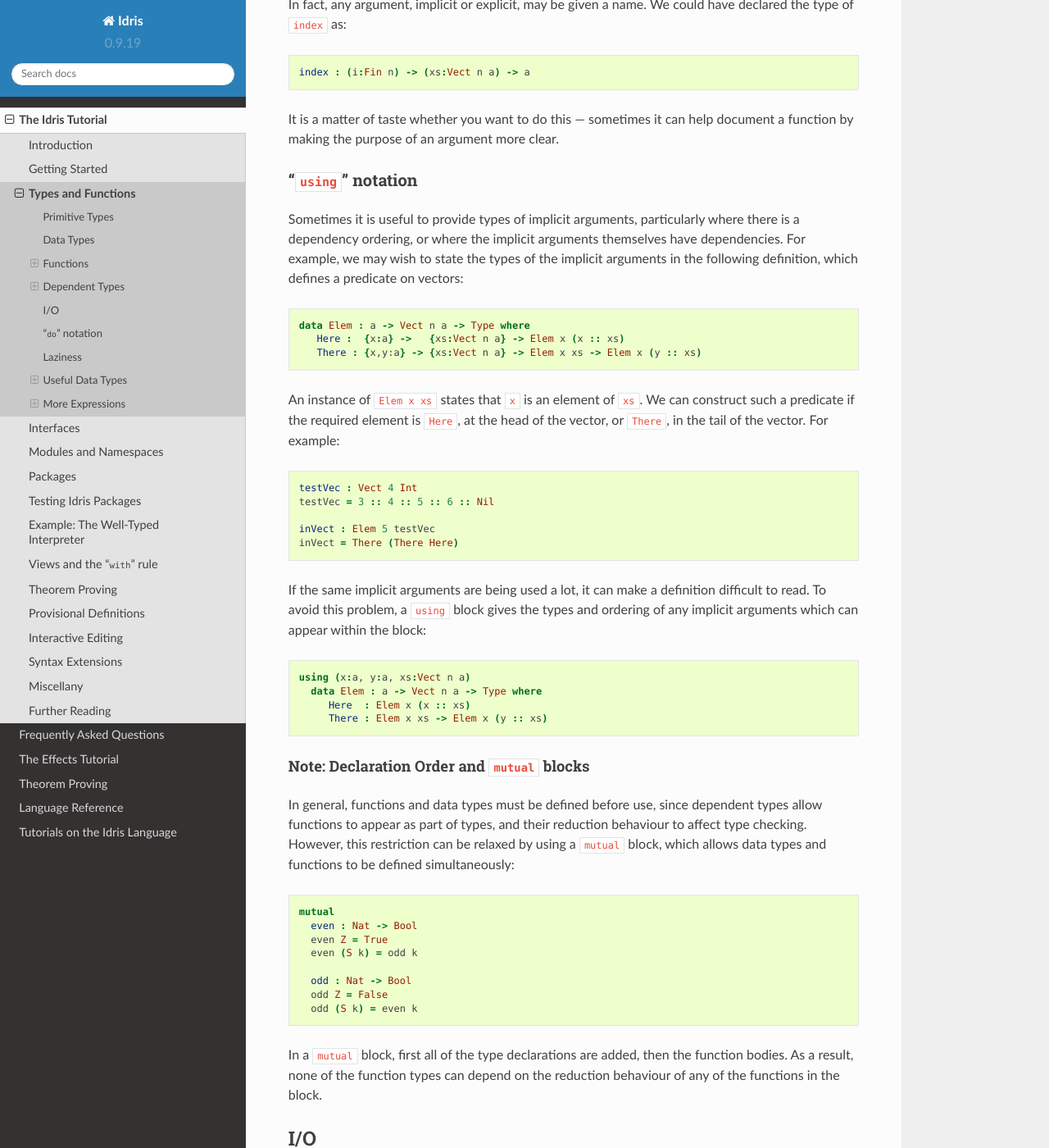
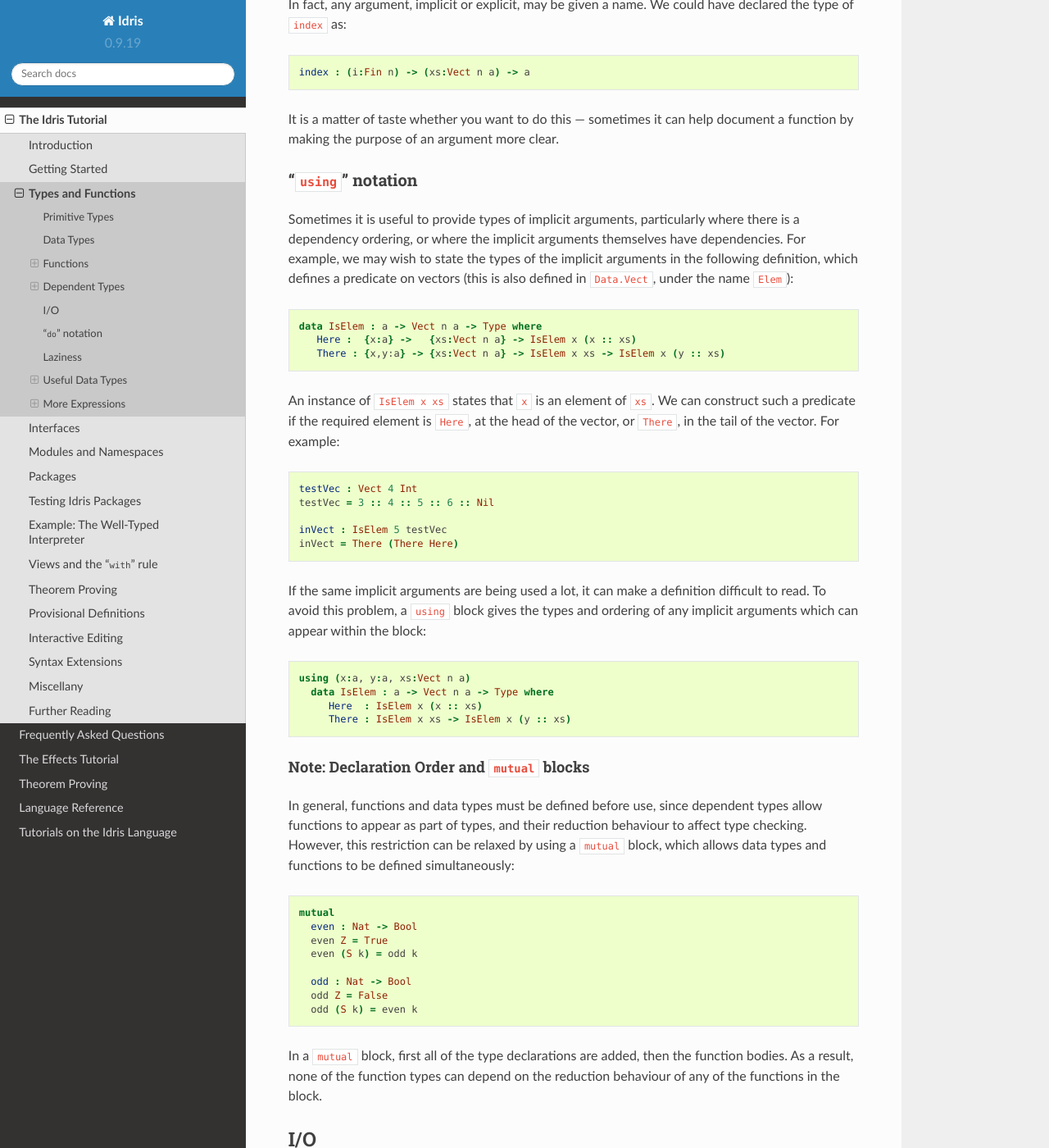
Before and after one commit to idris-lang/Idris-dev, a Sphinx documentation site: the page built from docs/tutorial/typesfuns.rst, in a window 1280 px wide and 1400 px high, scrolled down 8201 px. Shown: the whole window at 82% size. Built offline with Sphinx 7.4.7 and the Read the Docs theme 2.0.0, drawn with Linux system fonts in a browser that asks for light colours; formulas are drawn with MathJax 3; some of the changed text lies outside the part shown.

Commit message:
More minor tutorial edits and corrections

```diff
--- a/docs/tutorial/interfaces.rst
+++ b/docs/tutorial/interfaces.rst
@@ -1,4 +1,4 @@
-.. _sect-classes:
+.. _sect-interfaces:
 
 **********
 Interfaces
--- a/docs/tutorial/typesfuns.rst
+++ b/docs/tutorial/typesfuns.rst
@@ -475,15 +475,16 @@ Sometimes it is useful to provide types of implicit arguments,
 particularly where there is a dependency ordering, or where the
 implicit arguments themselves have dependencies. For example, we may
 wish to state the types of the implicit arguments in the following
-definition, which defines a predicate on vectors:
+definition, which defines a predicate on vectors (this is also defined
+in ``Data.Vect``, under the name ``Elem``):
 
 .. code-block:: idris
 
-    data Elem : a -> Vect n a -> Type where
-       Here :  {x:a} ->   {xs:Vect n a} -> Elem x (x :: xs)
-       There : {x,y:a} -> {xs:Vect n a} -> Elem x xs -> Elem x (y :: xs)
+    data IsElem : a -> Vect n a -> Type where
+       Here :  {x:a} ->   {xs:Vect n a} -> IsElem x (x :: xs)
+       There : {x,y:a} -> {xs:Vect n a} -> IsElem x xs -> IsElem x (y :: xs)
 
-An instance of ``Elem x xs`` states that ``x`` is an element of
+An instance of ``IsElem x xs`` states that ``x`` is an element of
 ``xs``.  We can construct such a predicate if the required element is
 ``Here``, at the head of the vector, or ``There``, in the tail of the
 vector. For example:
@@ -493,7 +494,7 @@ vector. For example:
     testVec : Vect 4 Int
     testVec = 3 :: 4 :: 5 :: 6 :: Nil
 
-    inVect : Elem 5 testVec
+    inVect : IsElem 5 testVec
     inVect = There (There Here)
 
 If the same implicit arguments are being used a lot, it can make a
@@ -504,9 +505,9 @@ appear within the block:
 .. code-block:: idris
 
     using (x:a, y:a, xs:Vect n a)
-      data Elem : a -> Vect n a -> Type where
-         Here  : Elem x (x :: xs)
-         There : Elem x xs -> Elem x (y :: xs)
+      data IsElem : a -> Vect n a -> Type where
+         Here  : IsElem x (x :: xs)
+         There : IsElem x xs -> IsElem x (y :: xs)
 
 Note: Declaration Order and ``mutual`` blocks
 ~~~~~~~~~~~~~~~~~~~~~~~~~~~~~~~~~~~~~~~~~~~~~
```
Also changed, not shown: other parts of docs/tutorial/typesfuns.rst (+9 -10 lines).
